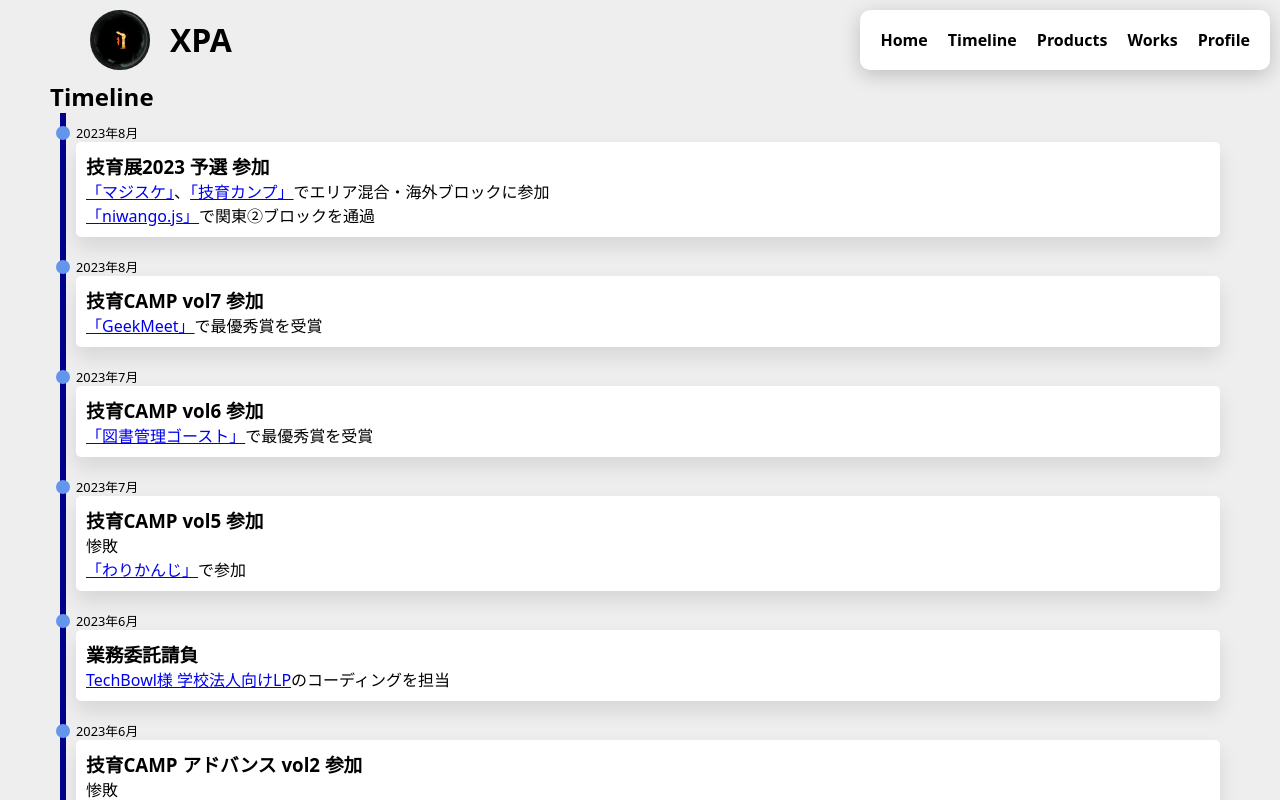
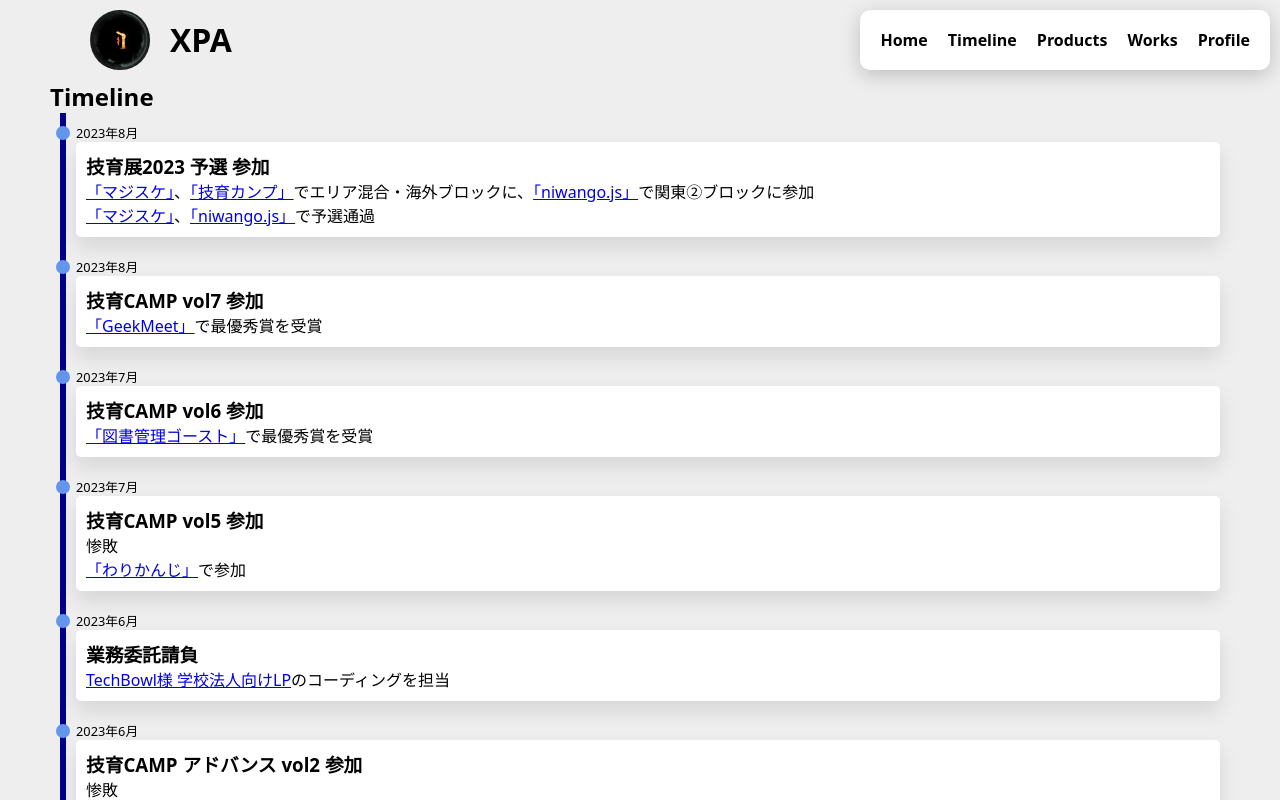
Before and after one commit to xpadev-net/portfolio, a Next.js app: page / in a window 1280 px wide. Shown: the top 800 px of the page. Built offline with nearby package versions, Linux system fonts and the light colour scheme.

Commit message:
update: timeline

```diff
--- a/src/components/timeline/index.tsx
+++ b/src/components/timeline/index.tsx
@@ -15,11 +15,14 @@ const Timeline = ({ id }: props) => {
         <p>
           <a href={"#p_magische"}>「マジスケ」</a>、
           <a href={"#p_geekcomp"}>「技育カンプ」</a>
-          でエリア混合・海外ブロックに参加
+          でエリア混合・海外ブロックに、
+          <a href={"#p_niwango_js"}>「niwango.js」</a>
+          で関東②ブロックに参加
         </p>
         <p>
+          <a href={"#p_magische"}>「マジスケ」</a>、
           <a href={"#p_niwango_js"}>「niwango.js」</a>
-          で関東②ブロックを通過
+          で予選通過
         </p>
       </TimelineItem>
       <TimelineItem date={"2023年8月"}>
```
